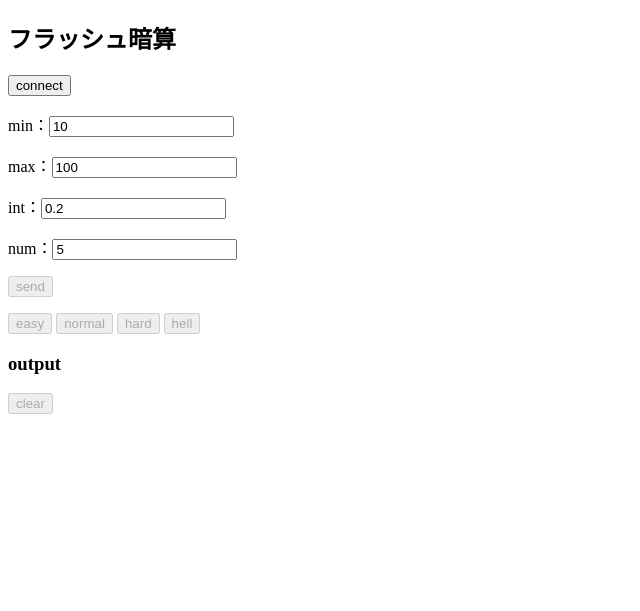
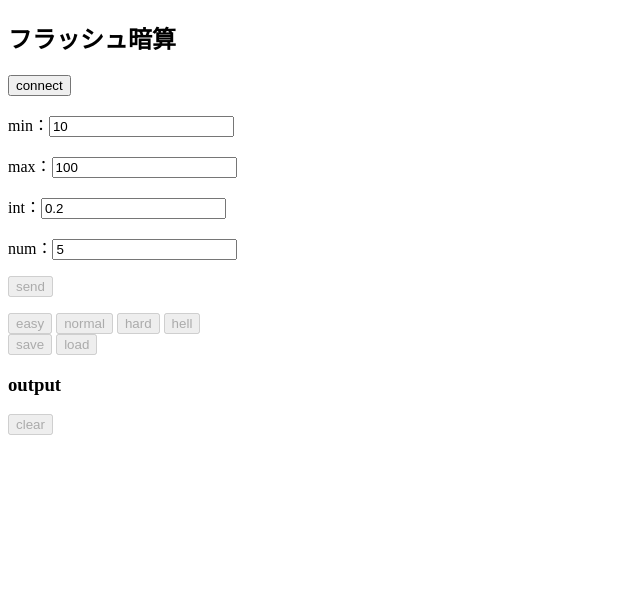
Before and after one commit to hitto-hub/monocle-t, a plain HTML site: page index.html in a window 1280 px wide. Shown: the top 611 px of the page, without its empty margins (0-640 px from the left). Drawn offline with Linux system fonts and the light colour scheme; no server answers.

Commit message:
save load 追加

```diff
--- a/index.html
+++ b/index.html
@@ -30,6 +30,9 @@
     <button type="button" onclick="normal()" disabled="" id="normal">normal</button>
     <button type="button" onclick="hard()" disabled="" id="hard">hard</button>
     <button type="button" onclick="hell()" disabled="" id="hell">hell</button>
+    <br>
+    <button type="button" onclick="save()" disabled="" id="hell">save</button>
+    <button type="button" onclick="load()" disabled="" id="hell">load</button>
   </div>
   <div>
     <h3>
--- a/src/main.js
+++ b/src/main.js
@@ -78,3 +78,17 @@ function hell() {
   document.getElementById("int").value = 0.1;
   document.getElementById("num").value = 10;
 }
+
+function save() {
+  localStorage.setItem("max", document.getElementById("max").value);
+  localStorage.setItem("min", document.getElementById("min").value);
+  localStorage.setItem("int", document.getElementById("int").value);
+  localStorage.setItem("num", document.getElementById("num").value);
+}
+
+function load() {
+  document.getElementById("max").value = localStorage.getItem("max");
+  document.getElementById("min").value = localStorage.getItem("min");
+  document.getElementById("int").value = localStorage.getItem("int");
+  document.getElementById("num").value = localStorage.getItem("num");
+}
```
